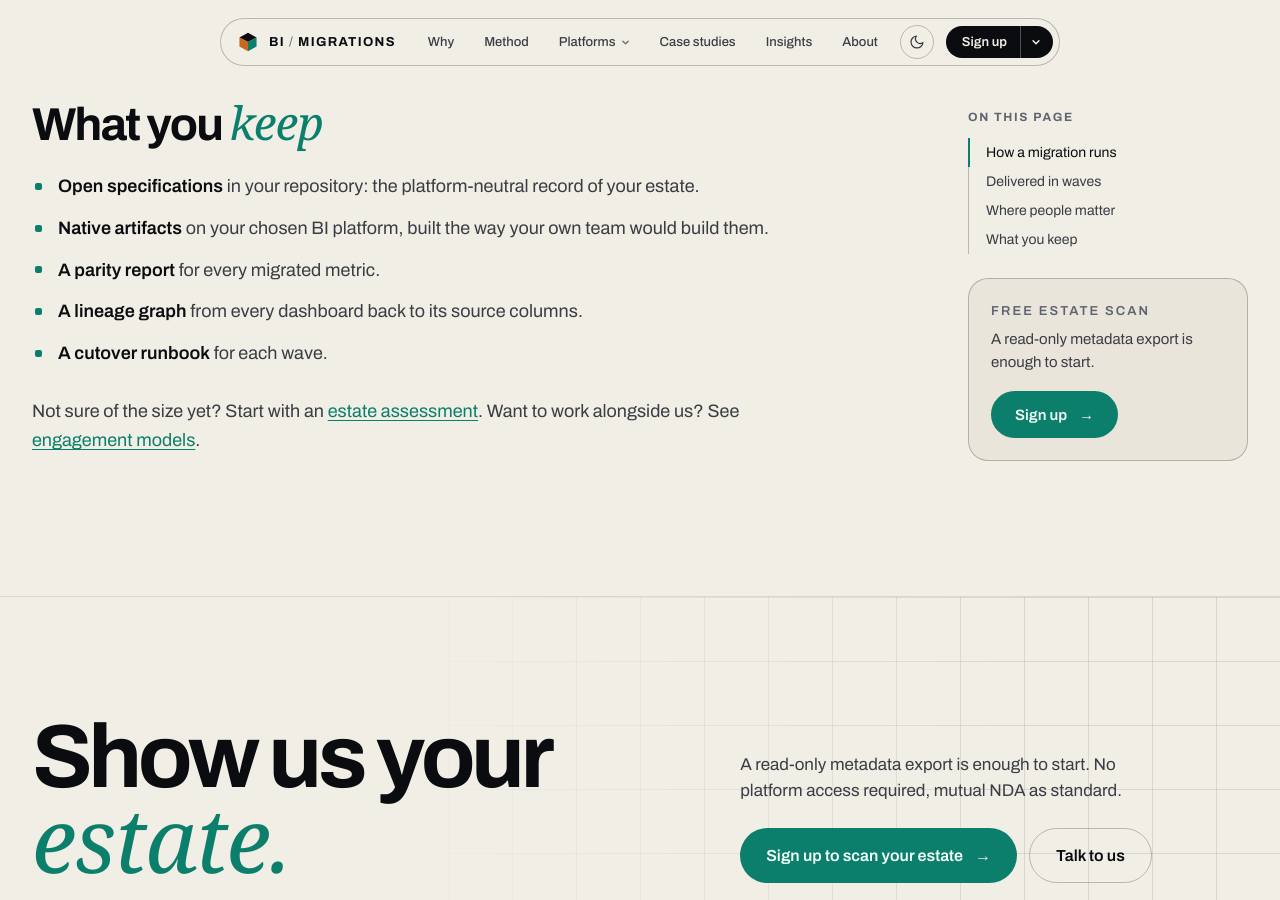
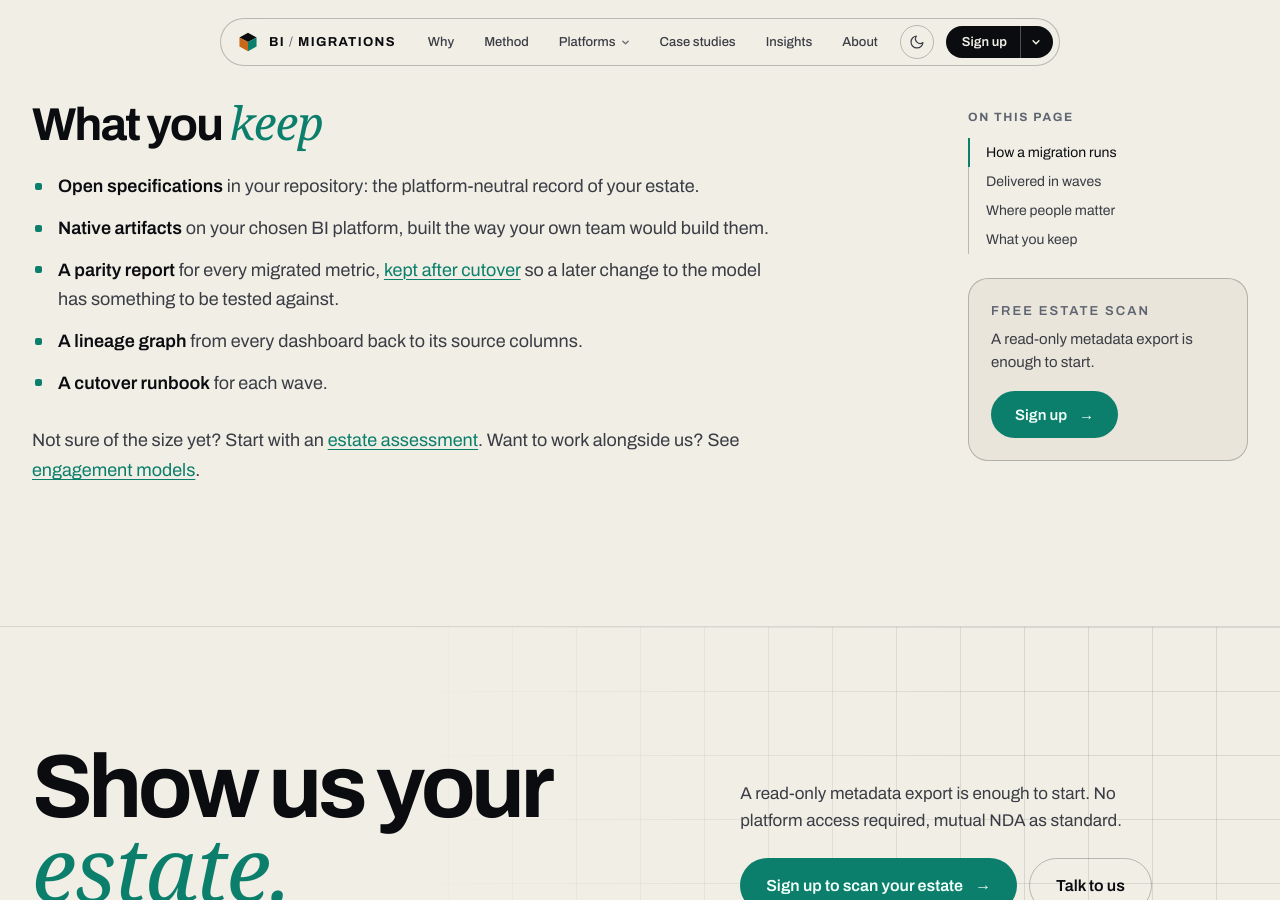
Before and after one commit to BIMigrations/www, a Jekyll site: the page built from services/full-migration.md, in a window 1280 px wide and 900 px high, scrolled down 2116 px. Built offline with Jekyll 4.4.1, drawn with Linux system fonts in a browser that asks for light colours; some web fonts are replaced.

Commit message:
Link the dashboard-count, parity-report and Domo alerts posts from service and guide pages

```diff
--- a/services/full-migration.md
+++ b/services/full-migration.md
@@ -39,7 +39,7 @@ In a typical estate, around 78% is converted by our automated migration tool wit
 
 - **Open specifications** in your repository: the platform-neutral record of your estate.
 - **Native artifacts** on your chosen BI platform, built the way your own team would build them.
-- **A parity report** for every migrated metric.
+- **A parity report** for every migrated metric, [kept after cutover](/insights/parity-report-should-outlive-migration/) so a later change to the model has something to be tested against.
 - **A lineage graph** from every dashboard back to its source columns.
 - **A cutover runbook** for each wave.
 
```
Also changed, not shown: _guides/domo-to-power-bi.md (+1 -0 lines), services/estate-assessment.md (+1 -1 lines).
